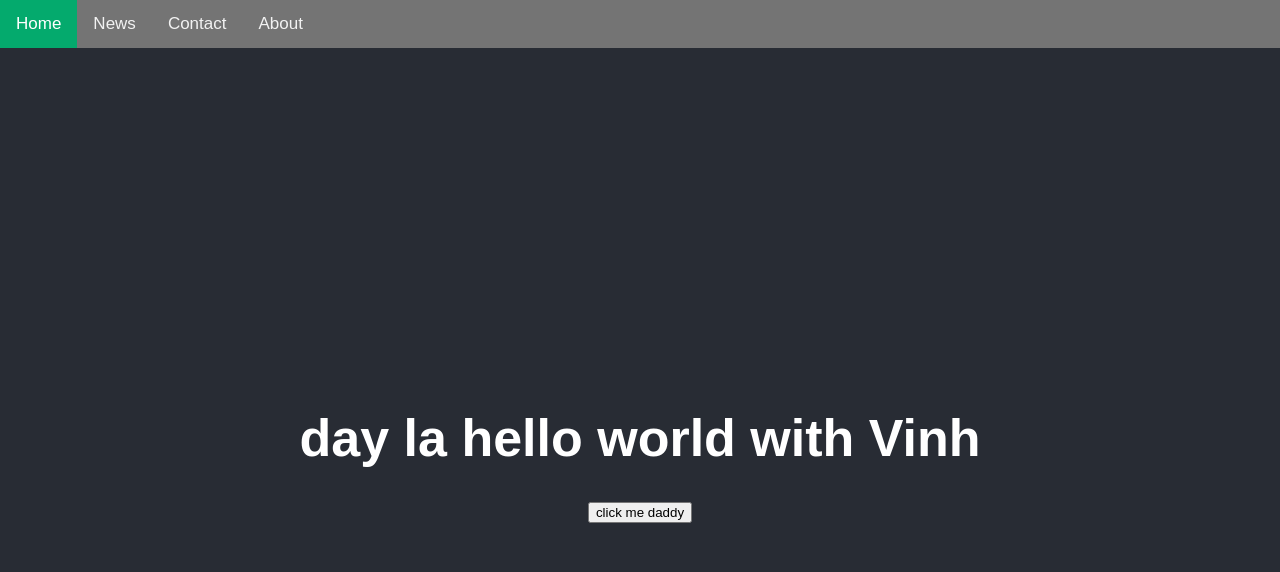
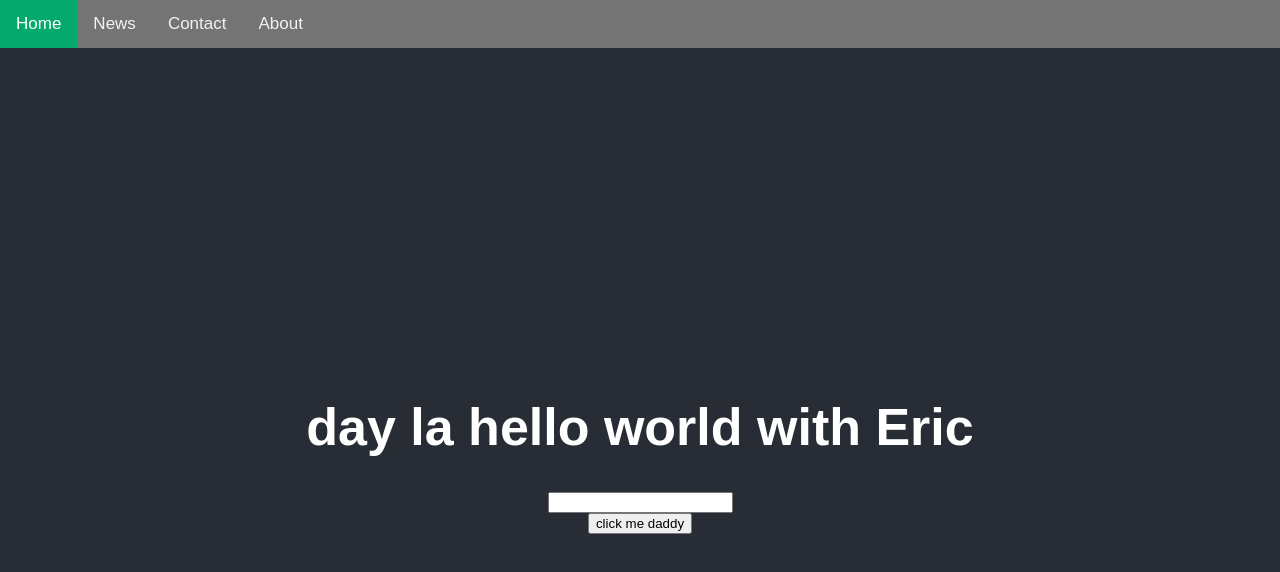
Before and after one commit to vinhtrnh/react-hook, a React (Create React App) app: page / in a window 1280 px wide. Shown: the top 572 px of the page. Built offline with nearby package versions, Linux system fonts and the light colour scheme.

Commit message:
use state basic

```diff
--- a/src/App.js
+++ b/src/App.js
@@ -1,11 +1,17 @@
 import Nav from './components/Nav';
 import './App.css';
+import { useState } from 'react';
 
 function App() {
-  let name = 'Vinh'
+  const [name, setName] = useState('Eric')
+
+  const [address, setAddress] = useState('')
 
   const eventHandle = () => {
-    console.log('Button Clicked')
+    setName(address)
+  }
+  const handleEventInput = (event) => {
+    setAddress(event.target.value)
   }
 
   return (
@@ -13,6 +19,7 @@ function App() {
       <Nav />
       <header className="App-header">
         <h1>day la hello world with {name}</h1>
+        <input type="text" value={address} onInput={(event) => { handleEventInput(event) }} />
         <button type="button" onClick={eventHandle} >click me daddy</button>
       </header>
     </div>
```
